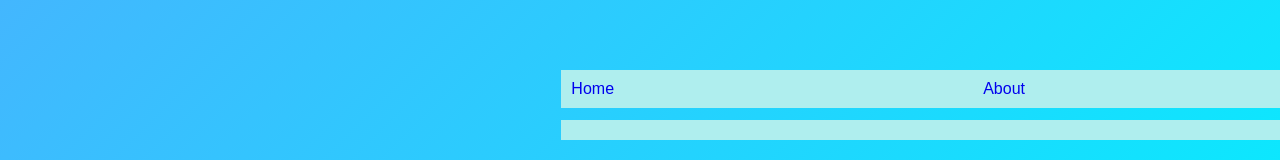
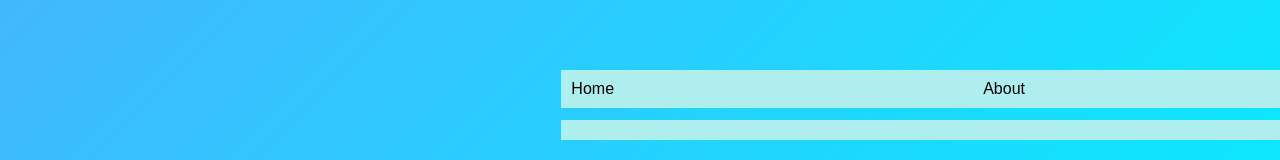
Before and after one commit to Eshhaa11/React-lesson1, a React (Create React App) app: page /about in a window 1280 px wide. Shown: the part 312-472 px from the top of the page. Built offline with nearby package versions, Linux system fonts and the light colour scheme.

Commit message:
added color black

```diff
--- a/src/Components/HeaderComponent.css
+++ b/src/Components/HeaderComponent.css
@@ -4,11 +4,11 @@ header {
     align-items: center;
     padding: 10px;
     background-color: paleturquoise;
-    color: palevioletred;
     width: 100%;
     position: fixed;
 }
 
 .nav-links {
     text-decoration: none;
+    color: black
 }
```
